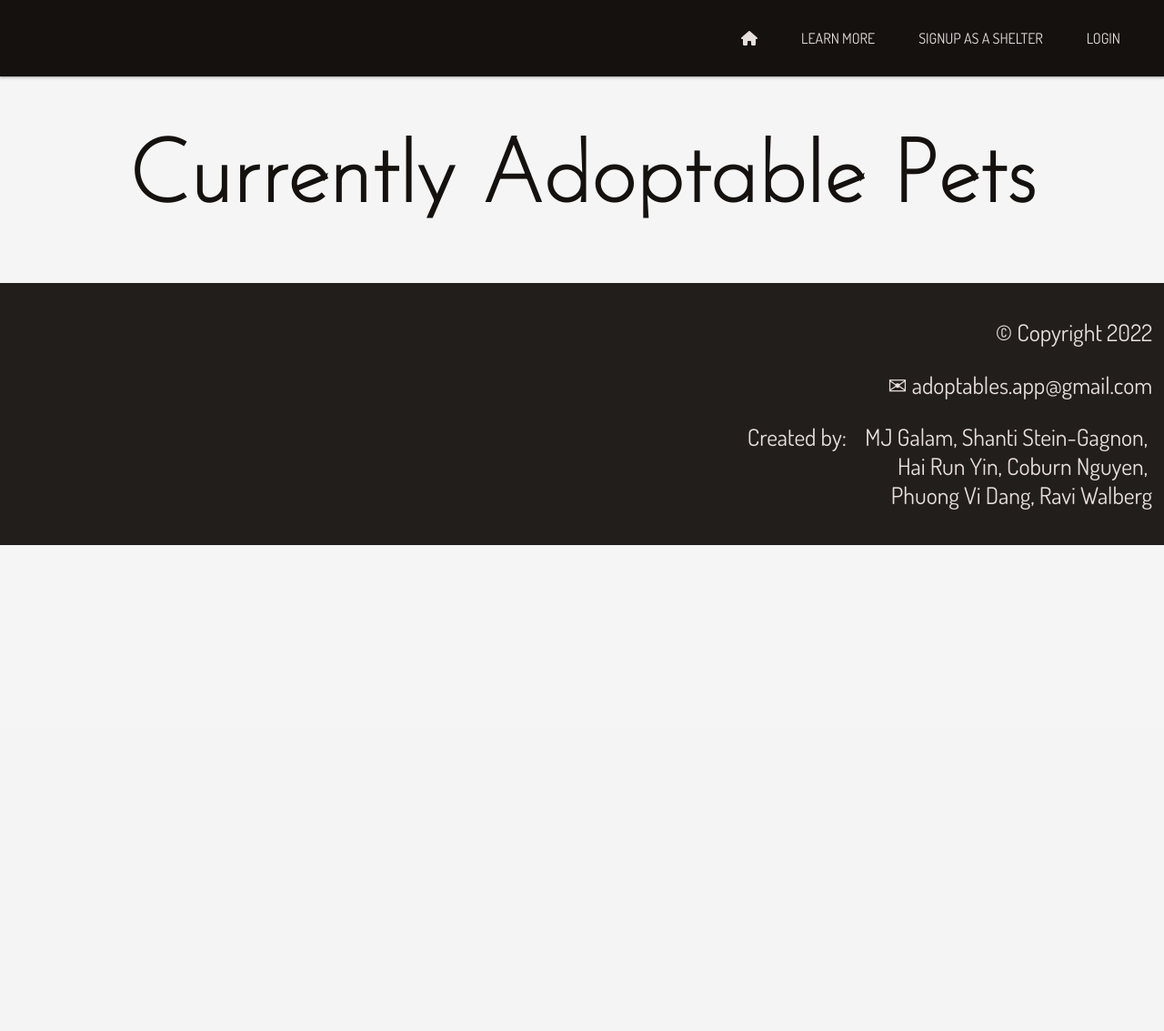
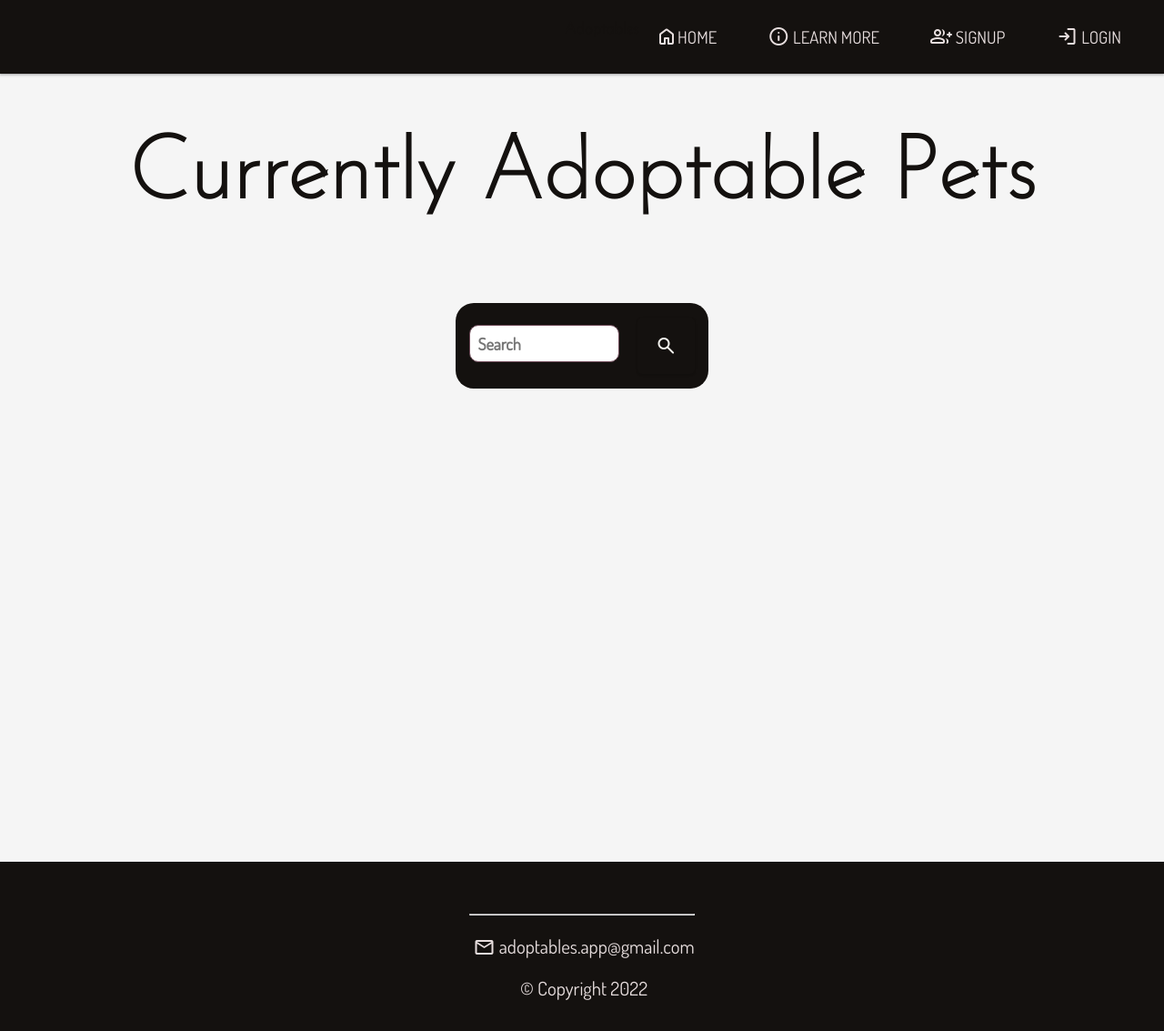
Before and after one commit to Fishfinna/Adoptables, a Flask app: page / in a window 1280 px wide. Shown: the whole page at 91% size. Before the commit the page ends 599 px from the top, so only its background shows below. Run offline with Flask 2, Linux system fonts and the light colour scheme; data that the repository does not hold is empty; some libraries are stand-ins or nearby versions.

Commit message:
added css and html

```diff
--- a/static/stylesheet/style.css
+++ b/static/stylesheet/style.css
@@ -25,8 +25,12 @@
     --yellow: rgb(220, 183, 113);
 }
 
+i {
+    vertical-align: bottom;
+}
+
 p {
-    padding-left: .6em;
+    padding-left: .2em;
 }
 
 html {
@@ -44,6 +48,7 @@ body {
 }
 
 main {
+    min-height: 80vh;
     display: flex;
     flex-direction: column;
 }
@@ -84,24 +89,25 @@ a {
 
 nav {
     max-height: 4%;
-    font-size: 1em;
+    font-size: 0.6em;
     display: flex;
     justify-content: flex-end;
     white-space: nowrap;
     z-index: 999;
     background-color: var(--main-black);
     padding: 1em;
-    overflow: hidden;
     box-shadow: rgba(60, 64, 67, 0.3) 0px 1px 2px 0px, rgba(60, 64, 67, 0.15) 0px 1px 3px 1px;
 }
 
 .topnav {
+    font-size: 1.3em;
     overflow: hidden;
 }
 
 .topnav a {
     border-radius: .2em;
     margin-right: 1em;
+    font-size: 1.5em;
     float: left;
     display: block;
     color: var(--layer-white);
@@ -112,34 +118,32 @@ nav {
 
 .topnav a:hover {
     color: var(--yellow);
+    background-color: var(--off-black);
 }
 
 .topnav .icon {
     display: none;
 }
 
-@media screen and (max-width: 600px) {
+@media screen and (max-width: 700px) {
     .topnav a:not(:first-child) {
         display: none;
     }
-
     .topnav a.icon {
         float: right;
         display: block;
     }
 }
 
-@media screen and (max-width: 600px) {
+@media screen and (max-width: 700px) {
     .topnav.responsive {
         position: relative;
     }
-
     .topnav.responsive .icon {
         position: absolute;
         right: 0;
         top: 0;
     }
-
     .topnav.responsive a {
         float: none;
         display: block;
@@ -386,6 +390,19 @@ textarea {
     box-shadow: 0 0 5px var(--yellow);
     padding: 3%;
     border: 1px solid var(--yellow);
+}
+
+
+/* search */
+
+.search-container {
+    margin: 0;
+    align-items: center;
+    color: var(--off-white);
+    display: flex;
+    flex-direction: row;
+    border-color: transparent;
+    background-color: var(--main-black);
 }
 
 
@@ -681,7 +698,6 @@ textarea {
         margin-top: -60px;
         box-shadow: 0 0 4px 2px rgba(0, 0, 0, 0.209);
     }
-
     .card:hover>.card__content {
         margin-top: 0;
         opacity: 1;
@@ -694,7 +710,6 @@ textarea {
         margin-top: -60px;
         box-shadow: 0 0 4px 2px rgba(0, 0, 0, 0.209);
     }
-
     .card>.card__content {
         margin-top: 0;
         opacity: 1;
@@ -703,17 +718,19 @@ textarea {
 }
 
 
-
-
 /* footer */
 
 footer {
-    font-size: 2vw;
+    display: flex;
+    align-items: flex-end;
+    height: 20vh;
+    font-size: 1.3em;
     color: var(--layer-white);
     padding: 1%;
     position: relative;
     bottom: 0;
     max-width: 100vw;
-    background: var(--off-black);
-    text-align: right;
+    background: var(--main-black);
+    justify-content: center;
+    text-align: center;
 }
--- a/templates/base.html
+++ b/templates/base.html
@@ -6,6 +6,7 @@
     <meta http-equiv="X-UA-Compatible" content="IE=edge">
     <meta name="viewport" content="width=device-width, initial-scale=1.0">
     <link rel="stylesheet" href="/static/stylesheet/style.css">
+    <link rel="stylesheet" href="https://fonts.googleapis.com/css2?family=Material+Symbols+Rounded:opsz,wght,FILL,GRAD@20,400,1,0" />
     <script defer src="https://kit.fontawesome.com/85bf5e07f4.js" crossorigin="anonymous"></script>
     <script defer type="text/javascript" src="/static/scripts/general.js"></script>
     <script defer type="text/javascript" src="/static/scripts/email.js"></script>
@@ -16,27 +17,22 @@
 <body>
     <div class="nav-div">
         <nav class="navMenu">
-
-
+            <h2 class="logo">Adoptables</h2>
             <div class="topnav" class="navMenu" id="myTopnav">
-                <a href="/"><i class="fa-solid fa-house" class="active"></i></a>
-                <a href="/info">LEARN MORE</a> {% if session["user"] %}
-                <a href="/profile">VIEW PROFILE</a>
-                <a href="/logout">LOG OUT</a> {% else %}
-                <a href="/signup">SIGNUP AS A SHELTER</a>
-                <a href="/login">LOGIN</a> {% endif %}
+                <a href="/"><i class="material-symbols-rounded">home</i>HOME</a>
+                <a href="/info"><i class="material-symbols-rounded">info</i> LEARN MORE</a> {% if session["user"] %}
+                <a href="/profile"><i class="material-symbols-rounded">account_circle_full</i> VIEW PROFILE</a>
+                <a href="/logout"><i class="material-symbols-rounded">exit_to_app</i> LOG OUT</a> {% else %}
+                <a href="/signup"><i class="material-symbols-rounded">group_add</i> SIGNUP</a>
+                <a href="/login"> <i class="material-symbols-rounded">login</i> LOGIN</a> {% endif %}
                 <a href="javascript:void(0);" class="icon" onclick="myFunction()">
                     <i class="fa fa-bars"></i>
                 </a>
-
-
             </div>
-
         </nav>
-
         {% if error %}
         <div class="alert">
-            <span class="closebtn" onclick="this.parentElement.style.display='none';">&times;</span> {{error}}
+            <i class="closebtn" onclick="this.parentElement.style.display='none';">&times;</i> {{error}}
         </div>
         {% endif %}
     </div>
@@ -46,11 +42,9 @@
 
     <footer>
         <div class="footer-content">
-            <p>© Copyright 2022</p>
-            <p>✉ adoptables.app@gmail.com</p>
-            <pre>   Created by:    MJ Galam, Shanti Stein-Gagnon,
-                            Hai Run Yin, Coburn Nguyen,
-                            Phuong Vi Dang, Ravi Walberg</pre>
+            <hr>
+            <p><i class="material-symbols-rounded">mail</i> adoptables.app@gmail.com</p>
+            <p> © Copyright 2022 </p>
         </div>
     </footer>
 
--- a/templates/homepage.html
+++ b/templates/homepage.html
@@ -2,7 +2,16 @@
 <h1>Currently Adoptable Pets</h1>
 <main>
 
+    <form id="myInput" class="form-style" action="post">
+        <div class="search-container">
+            <input type="text" id="search" placeholder="Search">
+            <button class="material-symbols-rounded">search</button>
+        </div>
+    </form>
+
+
     <div class="pet-list">
+
 
         {% for pet in pets %}
 
@@ -17,7 +26,7 @@
                     <p>
                         {{pet.species}} | {{pet.age}} | {{pet.gender}} <br>{{pet.description}}
                     </p>
-                    <a id="pet-link" href="/adopt/{{pet.id}}"><button>Read More</button></a>
+                    <a id="pet-link" href="/adopt/{{pet.id}}"><button><i class="material-symbols-rounded">pets</i> Read More</button></a>
 
                 </div>
             </div>
--- a/webapp.py
+++ b/webapp.py
@@ -271,7 +271,7 @@ def logout():
             session["user"] = None
         return redirect("/")
     except:
-        return render_template("login.html", session=session)
+        return render_template("404.html", session=session)
 
 
 @app.route("/profile/edit", methods=["GET", "POST"])
```
